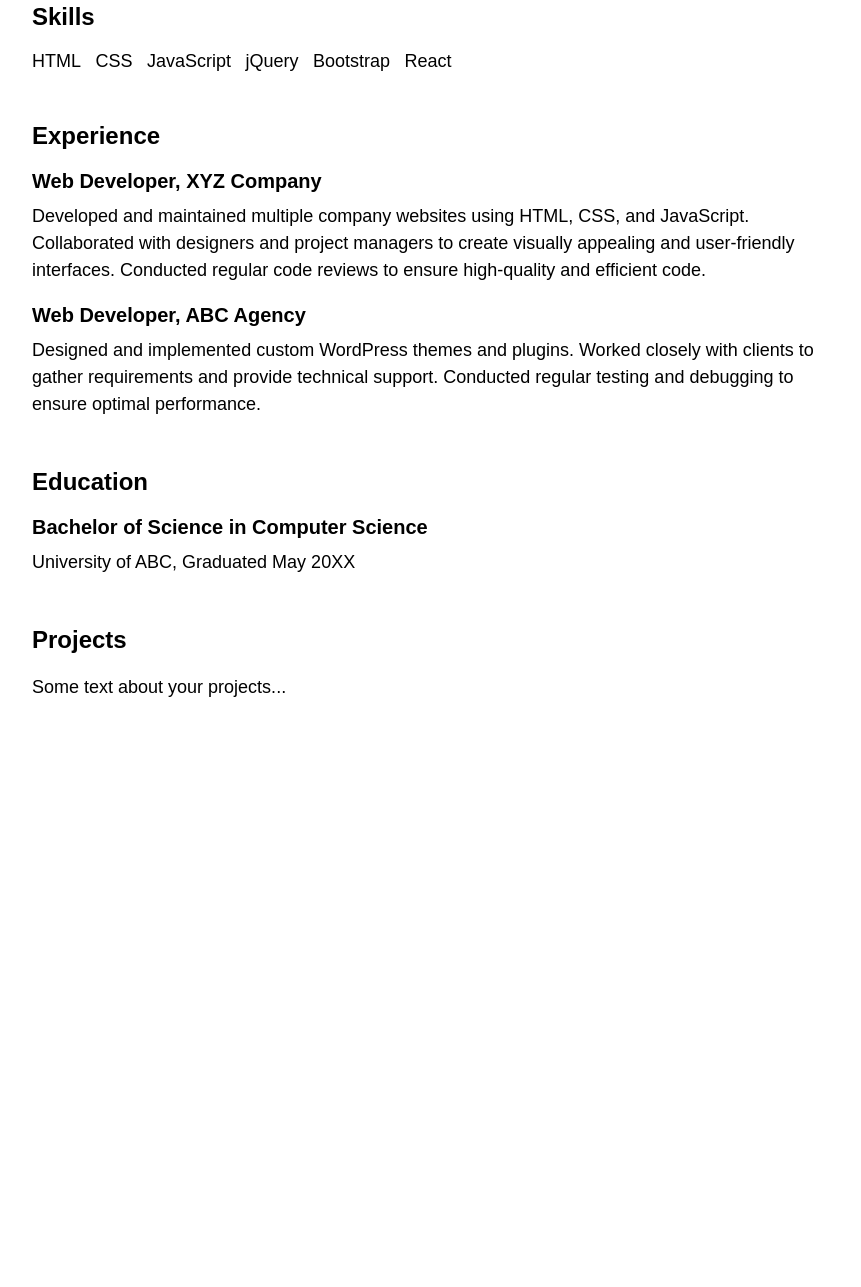
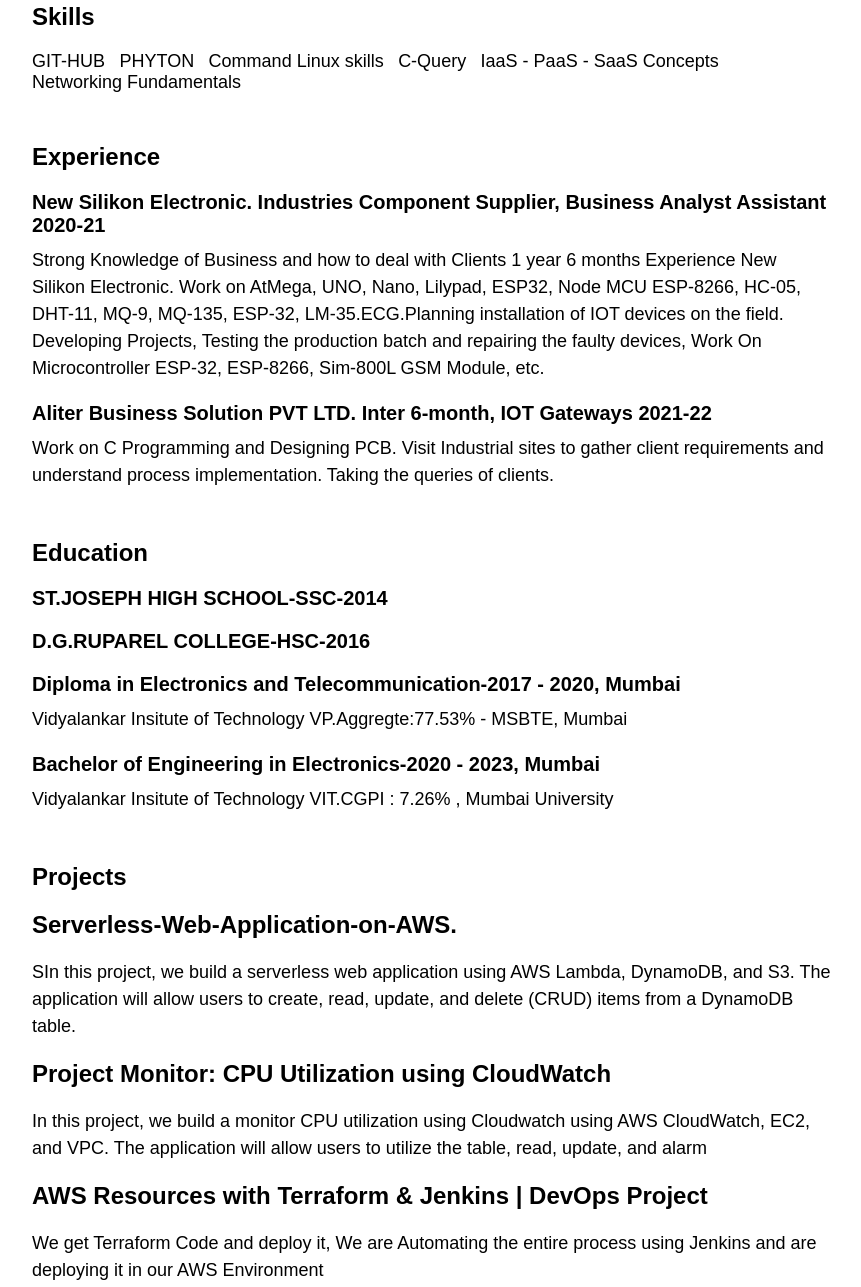
Before and after one commit to sufihub/Host-Resume-on-EC2, a plain HTML site: page index.html in a window 1280 px wide. Shown: the part 372-1659 px from the top of the page, without its empty margins (208-1069 px from the left). Before the commit the page ends 1173 px from the top, so only its background shows below. Drawn offline with Linux system fonts and the light colour scheme.

Commit message:
index.html
My Resume

```diff
--- a/index.html
+++ b/index.html
@@ -2,44 +2,63 @@
 <html>
     <head>
         <title>Resume</title>
-	<link rel="stylesheet" type="text/css" href="style.css">
+        <link rel="stylesheet" type="text/css" href="style.css" />
     </head>
     <body>
         <div class="container">
             <header>
-			<h1>tech sufiyan</h1>
-			<p>Web Developer</p>
+                <h1>tech sufihub</h1>
+                <p>AWS aws solution architect</p>
             </header>
             <section>
                 <h2>Summary</h2>
-			<p>A highly motivated web developer with 5+ years of experience creating dynamic and responsive web applications. Strong skills in HTML, CSS, and JavaScript, with a passion for creating visually appealing and user-friendly interfaces. Committed to staying up-to-date with the latest trends and technologies in the industry.</p>
+                <p>
+                    A highly motivated web developer with 5+ years of experience creating dynamic and responsive web applications. Strong skills in HTML, CSS, and JavaScript, with a passion for creating visually appealing and user-friendly
+                    interfaces. Committed to staying up-to-date with the latest trends and technologies in the industry.
+                </p>
             </section>
             <section>
                 <h2>Skills</h2>
                 <ul>
-				<li>HTML</li>
-				<li>CSS</li>
-				<li>JavaScript</li>
-				<li>jQuery</li>
-				<li>Bootstrap</li>
-				<li>React</li>
+                    <li>GIT-HUB</li>
+                    <li>PHYTON</li>
+                    <li>Command Linux skills</li>
+                    <li>C-Query</li>
+                    <li>IaaS - PaaS - SaaS Concepts</li>
+                    <li>Networking Fundamentals</li>
                 </ul>
             </section>
             <section>
                 <h2>Experience</h2>
-			<h3>Web Developer, XYZ Company</h3>
-			<p>Developed and maintained multiple company websites using HTML, CSS, and JavaScript. Collaborated with designers and project managers to create visually appealing and user-friendly interfaces. Conducted regular code reviews to ensure high-quality and efficient code. </p>
-			<h3>Web Developer, ABC Agency</h3>
-			<p>Designed and implemented custom WordPress themes and plugins. Worked closely with clients to gather requirements and provide technical support. Conducted regular testing and debugging to ensure optimal performance.</p>
+                <h3>New Silikon Electronic. Industries Component Supplier, Business Analyst Assistant 2020-21</h3>
+                <p>
+                    Strong Knowledge of Business and how to deal with Clients 1 year 6 months Experience New Silikon Electronic. Work on AtMega, UNO, Nano, Lilypad, ESP32, Node MCU ESP-8266, HC-05, DHT-11, MQ-9, MQ-135, ESP-32,
+                    LM-35.ECG.Planning installation of IOT devices on the field. Developing Projects, Testing the production batch and repairing the faulty devices, Work On Microcontroller ESP-32, ESP-8266, Sim-800L GSM Module, etc.
+                </p>
+                <h3>Aliter Business Solution PVT LTD. Inter 6-month, IOT Gateways 2021-22</h3>
+                <p>Work on C Programming and Designing PCB. Visit Industrial sites to gather client requirements and understand process implementation. Taking the queries of clients.</p>
             </section>
             <section>
                 <h2>Education</h2>
-			<h3>Bachelor of Science in Computer Science</h3>
-			<p>University of ABC, Graduated May 20XX</p>
+                <h3>ST.JOSEPH HIGH SCHOOL-SSC-2014</h3>
+                <h3>D.G.RUPAREL COLLEGE-HSC-2016</h3>
+                <h3>Diploma in Electronics and Telecommunication-2017 - 2020, Mumbai</h3>
+                <p>Vidyalankar Insitute of Technology VP.Aggregte:77.53% - MSBTE, Mumbai</p>
+                <h3>Bachelor of Engineering in Electronics-2020 - 2023, Mumbai</h3>
+                <p>Vidyalankar Insitute of Technology VIT.CGPI : 7.26% , Mumbai University</p>
             </section>
             <section id="projects">
                 <h2>Projects</h2>
-			<p>Some text about your projects...</p>
+                <h2>Serverless-Web-Application-on-AWS.</h2>
+                <p>SIn this project, we build a serverless web application using AWS Lambda, DynamoDB, and S3. The application will allow users to create, read, update, and delete (CRUD) items from a DynamoDB table.</p>
+                <h2>Project Monitor: CPU Utilization using CloudWatch</h2>
+                <p>In this project, we build a monitor CPU utilization using Cloudwatch using AWS CloudWatch, EC2, and VPC. The application will allow users to utilize the table, read, update, and alarm</p>
+                <h2>AWS Resources with Terraform & Jenkins | DevOps Project</h2>
+                <p>We get Terraform Code and deploy it, We are Automating the entire process using Jenkins and are deploying it in our AWS Environment</p>
+                <h2>Hosting Your Resume on AWS EC2 with a CI/CD Setup Using GitHubActions</h2>
+                <p>EC2, Repository, GitHub action Workflow.</p>
+                <h2>Other</h2>
+                <p>Component Vending machine | Bluetooth Control Car | IoT Health Monitor System | Automatic Parking lots | Controlling street lights Arduino</p>
             </section>
         </div>
     </body>
```
Lines whose indentation alone changed are shown as unchanged.
